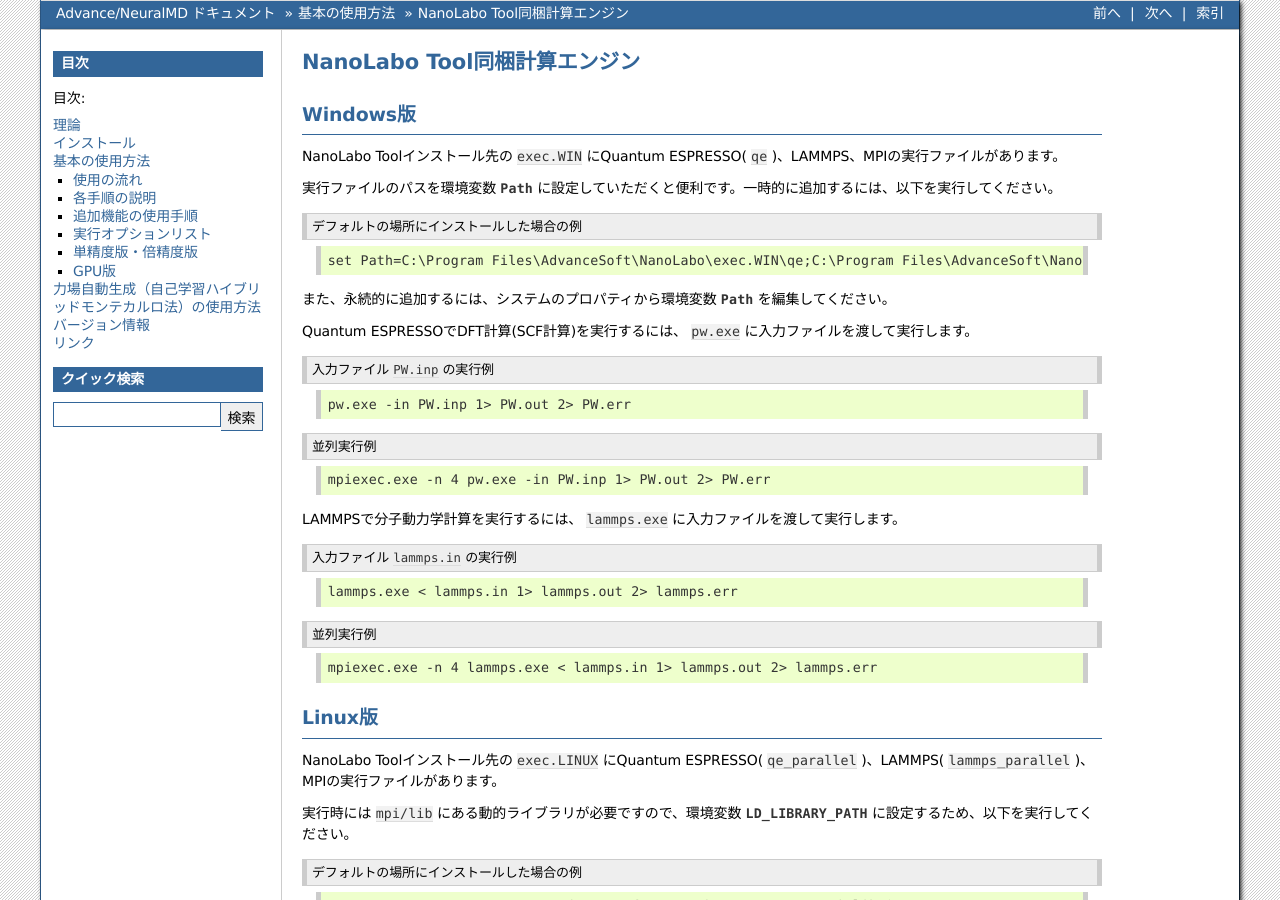
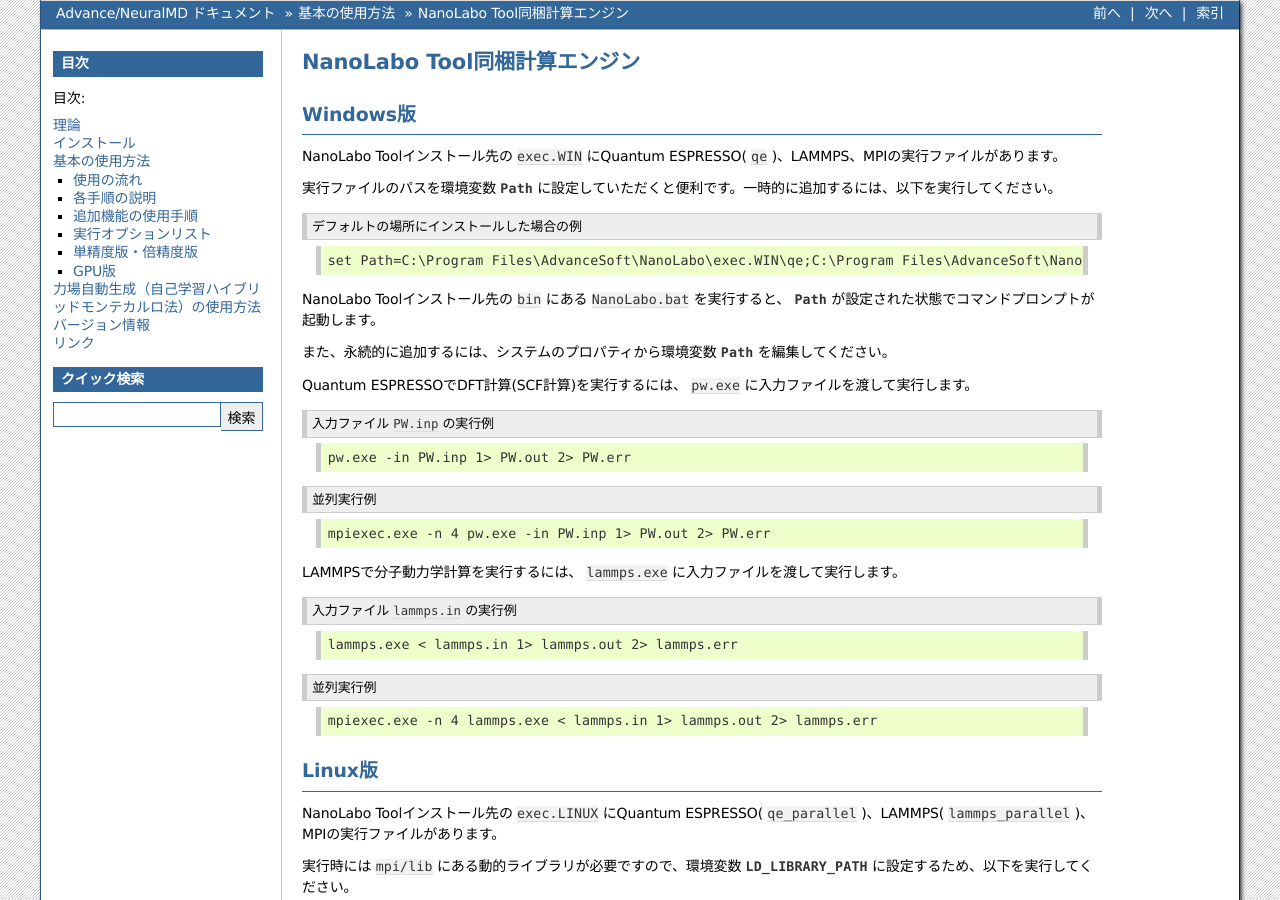
Before and after one commit to advancesoftcorp/neuralmd-doc, a Sphinx documentation site: the page built from docs/source/usage/tool.rst, in a window 1280 px wide and 900 px high. Built offline with Sphinx 7.4.7, drawn with Linux system fonts in a browser that asks for light colours; formulas are drawn with MathJax 3.

Commit message:
add description of NanoLabo.bat

```diff
--- a/docs/source/usage/tool.rst
+++ b/docs/source/usage/tool.rst
@@ -17,6 +17,8 @@
  :caption: デフォルトの場所にインストールした場合の例
 
  set Path=C:\Program Files\AdvanceSoft\NanoLabo\exec.WIN\qe;C:\Program Files\AdvanceSoft\NanoLabo\exec.WIN\lammps;C:\Program Files\AdvanceSoft\NanoLabo\exec.WIN\mpi;%Path%
+
+NanoLabo Toolインストール先の :file:`bin` にある :file:`NanoLabo.bat` を実行すると、 :envvar:`Path` が設定された状態でコマンドプロンプトが起動します。
 
 また、永続的に追加するには、システムのプロパティから環境変数 :envvar:`Path` を編集してください。
 
```
